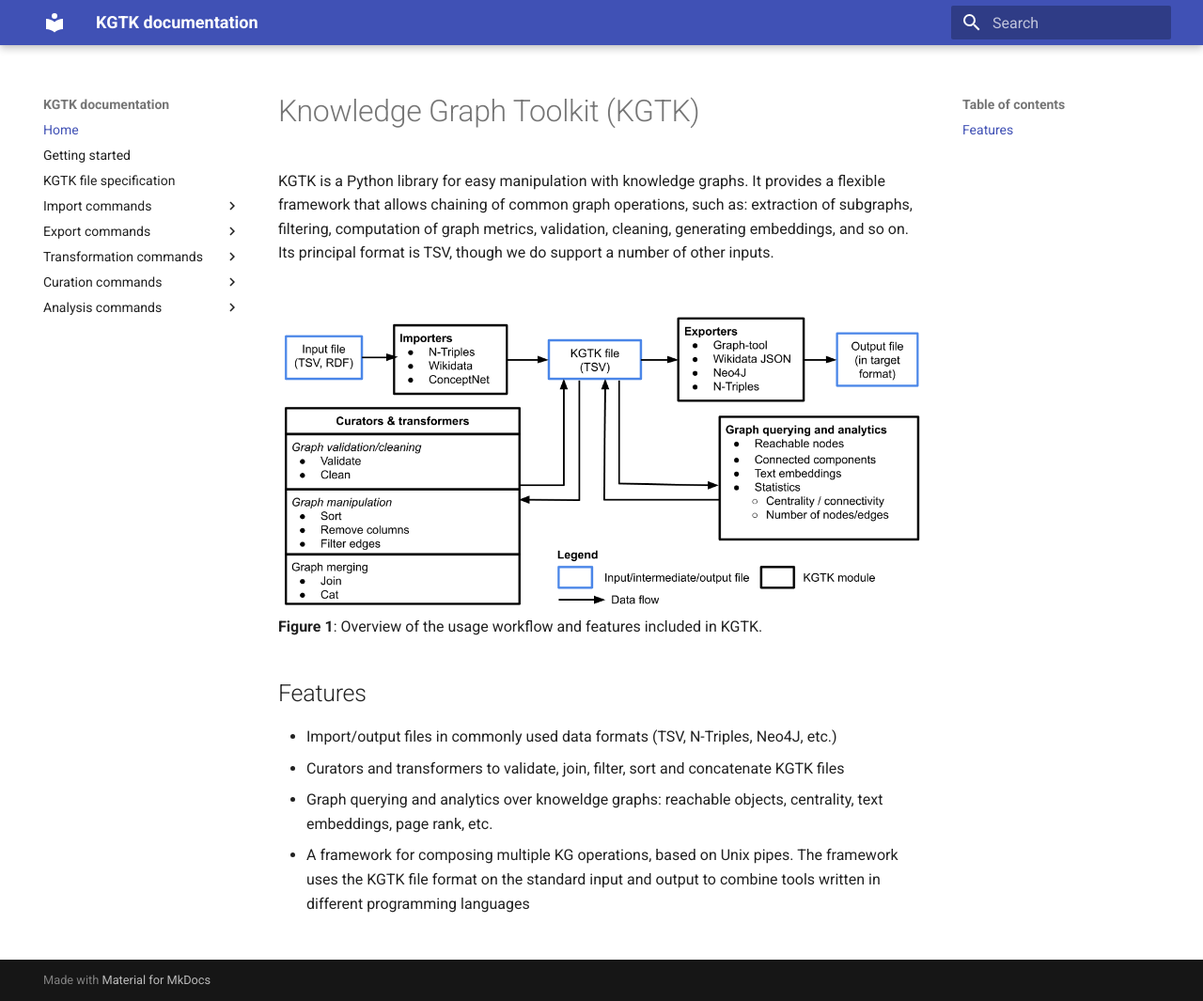
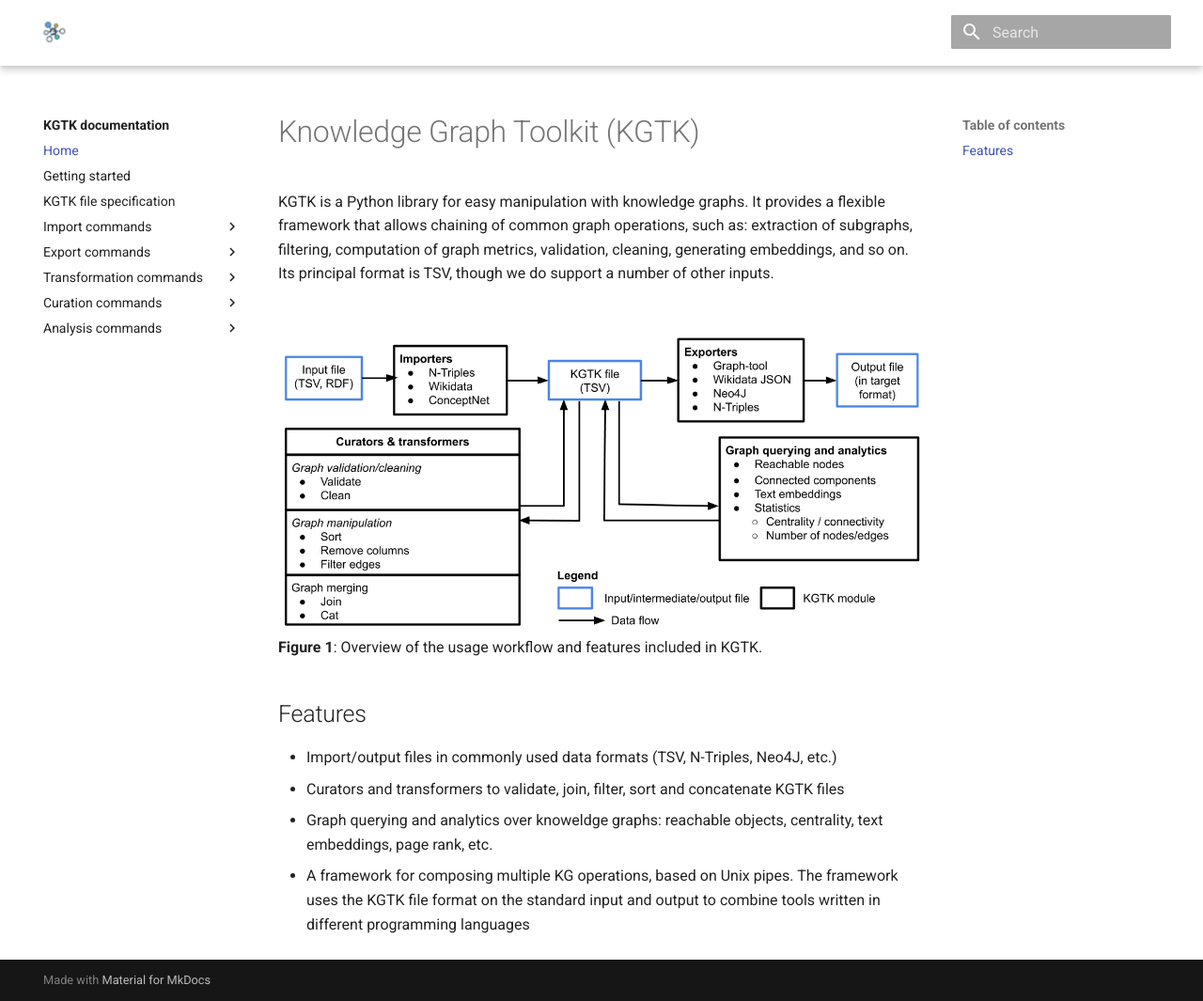
Before and after one commit to usc-isi-i2/kgtk, an MkDocs documentation site: the page built from docs/index.md, in a window 1280 px wide and 1065 px high. Shown: the whole window at 94% size. Built offline with MkDocs 1.6.1 and Material for MkDocs 9.7.7, drawn with Linux system fonts in a browser that asks for light colours.

Commit message:
add logo to docs, add extra stylesheet

```diff
--- /dev/null
+++ b/docs/stylesheets/extra.css
@@ -0,0 +1,44 @@
+.md-header {
+	background-color: var(--md-default-bg-color);
+	height: 7em;
+}
+
+.md-header[data-md-state=shadow] {
+	color: var(--md-default-fg-color);
+}
+
+.md-header-nav__button.md-logo img, .md-header-nav__button.md-logo svg {
+	width: 5.2em;
+	height: 5.2em;
+}
+
+.md-header-nav__button.md-logo {
+	margin: 0.2em;
+	padding: 0.7em;
+}
+
+.md-header-nav__title {
+	font-size: 1.2rem;
+    line-height: 3.5rem;
+}
+
+.md-search {
+	padding: 0.7rem 0;
+}
+
+.md-search__input {
+	background-color: rgba(0,0,0,.12);
+}
+
+.md-search__input:hover {
+	background-color: rgba(0,0,0,.26);
+}
+
+.md-header-nav__button {
+	padding: 1rem;
+}
+
+.md-nav--primary .md-nav__title[for=__drawer] {
+	background-color: var(--md-default-bg-color);
+	color: var(--md-default-fg-color);
+}
--- a/mkdocs.yml
+++ b/mkdocs.yml
@@ -37,6 +37,9 @@
 
 theme:
   name: material
+  logo: images/kgtk_logo_200x200.png
+extra_css:
+  - stylesheets/extra.css
 
 markdown_extensions:
   - admonition
```
